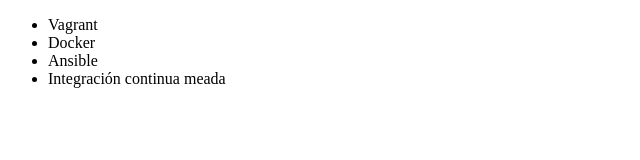
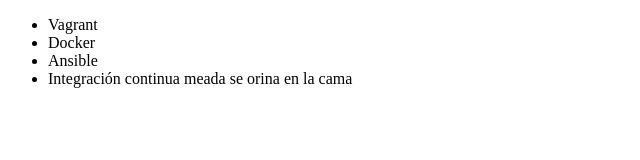
Before and after one commit to Jose0597/alura-git, a plain HTML site: page index.html in a window 1280 px wide. Shown: the full height of the page, 0-640 px from the left. Drawn offline with Linux system fonts and the light colour scheme.

```diff
--- a/index.html
+++ b/index.html
@@ -9,7 +9,7 @@
          <li> Vagrant </li>
          <li> Docker </li>
          <li> Ansible </li>
-         <li> Integración continua meada</li>
+         <li> Integración continua meada se orina en la cama</li>
      </ul>
 </body>
 </html>
```
